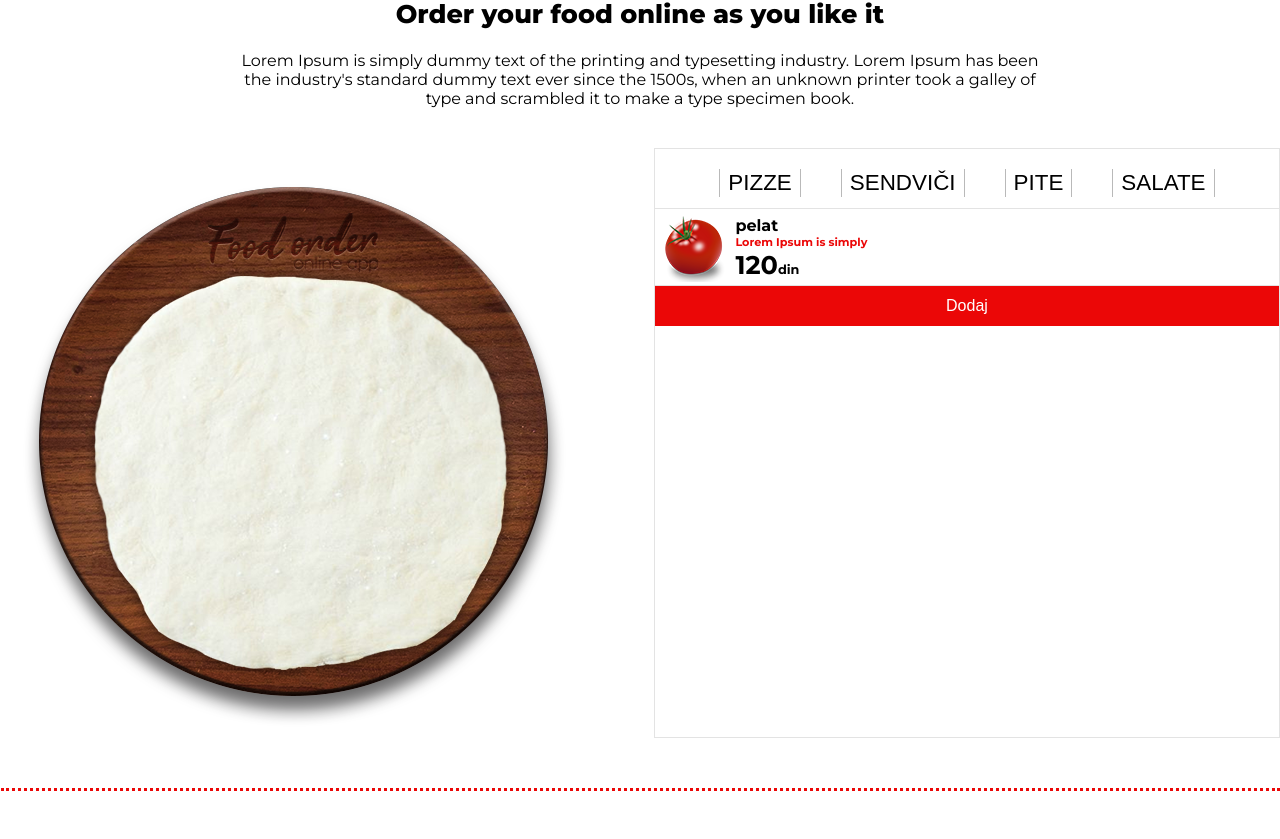
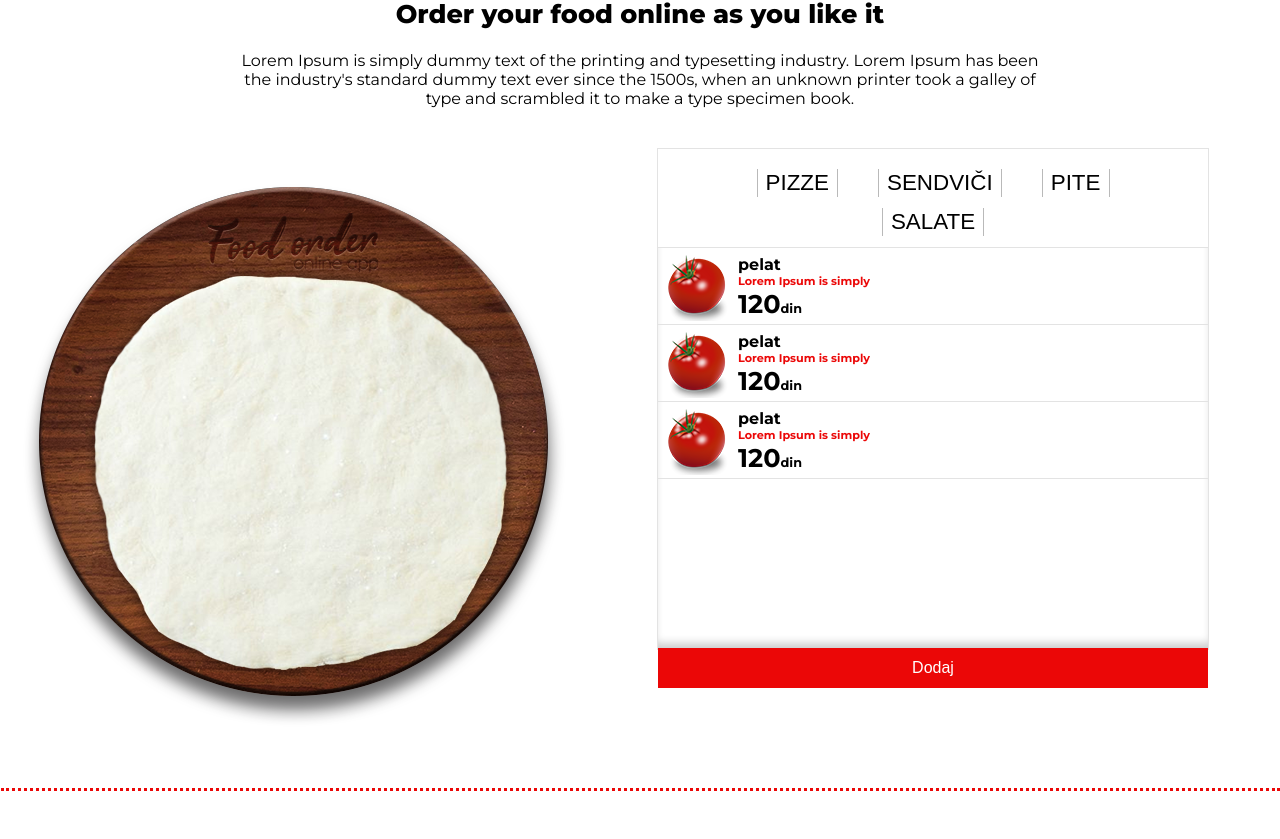
Before and after one commit to Faneste/Food-Order-App, a React (Create React App) app in the folder App/food-order-app/: page / in a window 1280 px wide. Shown: the part 407-1246 px from the top of the page. Built offline with nearby package versions, Linux system fonts and the light colour scheme.

Commit message:
backup pre dodavanja glavnog koda-a

```diff
--- a/App/food-order-app/src/App.css
+++ b/App/food-order-app/src/App.css
@@ -34,7 +34,7 @@ img {
 }
 
 /* setting buttons to be hidden by default for the menu toggle */
-#sendvici-toggle, #pite-toggle, #salate-toggle {
+.sendvici-toggle, .pite-toggle, .salate-toggle {
   display: none;
 }
 
@@ -125,11 +125,21 @@ img {
   /* background-color: red; */
 }
 
+/* separate ingredients buttons conatiner so that it scrolls  */
+.buttonsContainer {
+  overflow-y: auto;
+  height: 400px;
+  -webkit-box-shadow: inset 0px -8px 9px -3px rgba(0,0,0,0.20);
+  -moz-box-shadow: inset 0px -8px 9px -3px rgba(0,0,0,0.20);
+  box-shadow: inset 0px -8px 9px -3px rgba(0,0,0,0.20);
+}
+
 /* buttons container */
 .foodBuilder__buttonsContainer {
   grid-area: foodBuilderButtons;
   border: 1px solid var(--gray);
-  height: auto;
+  height: 500px;
+  width: 550px;
   margin-bottom: 50px;
 }
 
@@ -174,27 +184,27 @@ img {
   width: 1px;
 } */
 
-.foodBuilder__ingredientsContainerbutton {
+/* .foodBuilder__ingredientsContainerbutton {
   text-align: center;
   border-bottom: 1px solid var(--gray);
-}
+} */
 
-.foodBuilder__ingredientsContainer__pizzaIngredientsMenuContainer {
+/* .foodBuilder__ingredientsContainer__pizzaIngredientsMenuContainer {
 
-}
+} */
 
-.foodBuilder__ingredientsContainer__pizzaIngredientsMenuContainer__button {
+/* .foodBuilder__ingredientsContainer__pizzaIngredientsMenuContainer__button {
   font-size: var(--primaryText);
   background: none;
   border: none;
-  /* font-size: 15px; */
+  font-size: 15px;
   margin: 20px;
-}
+} */
 
-.foodBuilder__ingredientsContainer__pizzaIngredientsMenuContainer__button:hover {
+/* .foodBuilder__ingredientsContainer__pizzaIngredientsMenuContainer__button:hover {
   cursor: pointer;
   color: var(--darkGray);
-}
+} */
 
 /* ingredients buttons */
 
@@ -647,6 +657,7 @@ img {
   /* buttons container */
   .foodBuilder__buttonsContainer {
     grid-area: foodBuilderButtons;
+    width: 100%;
   }
 
   .foodBuilder__buttonsContainer__foodtypeMenu {
--- a/App/food-order-app/src/components/foodBuilder/FoodBuilder.js
+++ b/App/food-order-app/src/components/foodBuilder/FoodBuilder.js
@@ -20,14 +20,22 @@ class FoodBuilder extends React.Component {
       // food info for building the menu buttons
       ingredientButtonPizza: [
         {name: "pelat", description: "Lorem Ipsum is simply", price: 120, imgSrc: pelat,  calories: 80},
+        {name: "pelat", description: "Lorem Ipsum is simply", price: 120, imgSrc: pelat,  calories: 80},
+        {name: "pelat", description: "Lorem Ipsum is simply", price: 120, imgSrc: pelat,  calories: 80}
       ],
       ingredientButtonSendvici: [
+        {name: "sendvic1", description: "Lorem Ipsum is simply", price: 150, imgSrc: pelat,  calories: 180},
+        {name: "sendvic1", description: "Lorem Ipsum is simply", price: 150, imgSrc: pelat,  calories: 180},
         {name: "sendvic1", description: "Lorem Ipsum is simply", price: 150, imgSrc: pelat,  calories: 180}
       ],
       ingredientButtonPite: [
+        {name: "pite1", description: "Lorem Ipsum is simply", price: 110, imgSrc: pelat,  calories: 140},
+        {name: "pite1", description: "Lorem Ipsum is simply", price: 110, imgSrc: pelat,  calories: 140},
         {name: "pite1", description: "Lorem Ipsum is simply", price: 110, imgSrc: pelat,  calories: 140}
       ],
       ingredientButtonSalate: [
+        {name: "salate1", description: "Lorem Ipsum is simply", price: 200, imgSrc: pelat,  calories: 100},
+        {name: "salate1", description: "Lorem Ipsum is simply", price: 200, imgSrc: pelat,  calories: 100},
         {name: "salate1", description: "Lorem Ipsum is simply", price: 200, imgSrc: pelat,  calories: 100}
       ],
     };
@@ -39,34 +47,46 @@ class FoodBuilder extends React.Component {
     // getting id of the clicked menu button
     const tabId = e.target.id;
     // menu buttons groups to be shown or hidden
-    const pizzeToggle = document.getElementById("pizza-toggle");
-    const sendviciToggle = document.getElementById("sendvici-toggle");
-    const piteToggle = document.getElementById("pite-toggle");
-    const salateToggle = document.getElementById("salate-toggle");
+    const pizzeToggle = document.getElementsByClassName("pizza-toggle");
+    const sendviciToggle = document.getElementsByClassName("sendvici-toggle");
+    const piteToggle = document.getElementsByClassName("pite-toggle");
+    const salateToggle = document.getElementsByClassName("salate-toggle");
     // shows the food tab based on the button id and hides others
     if (tabId === "pizze") {
-      pizzeToggle.style.display = "block";
-      sendviciToggle.style.display = "none";
-      piteToggle.style.display = "none";
-      salateToggle.style.display = "none";
+      // loops all the buttons and shows/hides them
+      for (let i=0; i<pizzeToggle.length; i++) {
+        pizzeToggle[i].style.display = "block";
+        sendviciToggle[i].style.display = "none";
+        piteToggle[i].style.display = "none";
+        salateToggle[i].style.display = "none";
+      }
     }
     if (tabId === "sendvici") {
-      pizzeToggle.style.display = "none";
-      sendviciToggle.style.display = "block";
-      piteToggle.style.display = "none";
-      salateToggle.style.display = "none";
+      // loops all the buttons and shows/hides them
+      for (let i=0; i<pizzeToggle.length; i++) {
+        pizzeToggle[i].style.display = "none";
+        sendviciToggle[i].style.display = "block";
+        piteToggle[i].style.display = "none";
+        salateToggle[i].style.display = "none";
+      }
     }
     if (tabId === "pite") {
-      pizzeToggle.style.display = "none";
-      sendviciToggle.style.display = "none";
-      piteToggle.style.display = "block";
-      salateToggle.style.display = "none";
+      // loops all the buttons and shows/hides them
+      for (let i=0; i<pizzeToggle.length; i++) {
+        pizzeToggle[i].style.display = "none";
+        sendviciToggle[i].style.display = "none";
+        piteToggle[i].style.display = "block";
+        salateToggle[i].style.display = "none";
+      }
     }
     if (tabId === "salate") {
-      pizzeToggle.style.display = "none";
-      sendviciToggle.style.display = "none";
-      piteToggle.style.display = "none";
-      salateToggle.style.display = "block";
+      // loops all the buttons and shows/hides them
+      for (let i=0; i<pizzeToggle.length; i++) {
+        pizzeToggle[i].style.display = "none";
+        sendviciToggle[i].style.display = "none";
+        piteToggle[i].style.display = "none";
+        salateToggle[i].style.display = "block";
+      }
     }
   }
 
@@ -87,6 +107,8 @@ class FoodBuilder extends React.Component {
               tabMenu={this.tabMenu}
             />
 
+            {/* separate ingredients buttons conatiner so that it scrolls */}
+            <div  className="buttonsContainer">
             {/* pizza buttons map builder */}
             {this.state.ingredientButtonPizza.map((object, i) =>
               <PizzaButtons
@@ -130,6 +152,7 @@ class FoodBuilder extends React.Component {
               imageAlt={this.state.ingredientButtonSalate[i].name}
               />
             )}
+            </div>
 
             {/* add the ingredient or food button */}
             <button className="addButton">Dodaj</button>
--- a/App/food-order-app/src/components/foodBuilder/PiteButtons.js
+++ b/App/food-order-app/src/components/foodBuilder/PiteButtons.js
@@ -3,7 +3,7 @@ import Buttons from './Buttons';
 
 function PiteButtons(props) {
   return (
-    <div className="foodBuilder__ingredientButton" id="pite-toggle">
+    <div className="foodBuilder__ingredientButton pite-toggle">
       {/* buttons for ingredients */}
       <Buttons
         buttonImage={props.buttonImage}
--- a/App/food-order-app/src/components/foodBuilder/PizzaButtons.js
+++ b/App/food-order-app/src/components/foodBuilder/PizzaButtons.js
@@ -3,7 +3,7 @@ import Buttons from './Buttons';
 
 function PizzaButtons(props) {
   return (
-    <div className="foodBuilder__ingredientButton" id="pizza-toggle">
+    <div className="foodBuilder__ingredientButton pizza-toggle">
       {/* buttons for ingredients */}
       <Buttons
         buttonImage={props.buttonImage}
--- a/App/food-order-app/src/components/foodBuilder/SalateButtons.js
+++ b/App/food-order-app/src/components/foodBuilder/SalateButtons.js
@@ -3,7 +3,7 @@ import Buttons from './Buttons';
 
 function SalateButtons(props) {
   return (
-    <div className="foodBuilder__ingredientButton" id="salate-toggle">
+    <div className="foodBuilder__ingredientButton salate-toggle">
       {/* buttons for ingredients */}
       <Buttons
         buttonImage={props.buttonImage}
--- a/App/food-order-app/src/components/foodBuilder/SendviciButtons.js
+++ b/App/food-order-app/src/components/foodBuilder/SendviciButtons.js
@@ -3,7 +3,7 @@ import Buttons from './Buttons';
 
 function SendviciButtons(props) {
   return (
-    <div className="foodBuilder__ingredientButton" id="sendvici-toggle">
+    <div className="foodBuilder__ingredientButton sendvici-toggle">
       {/* buttons for ingredients */}
       <Buttons
         buttonImage={props.buttonImage}
```
